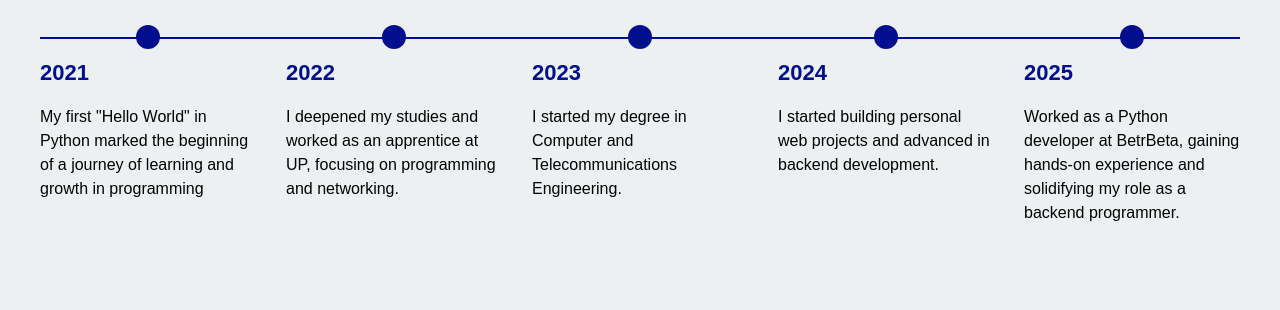
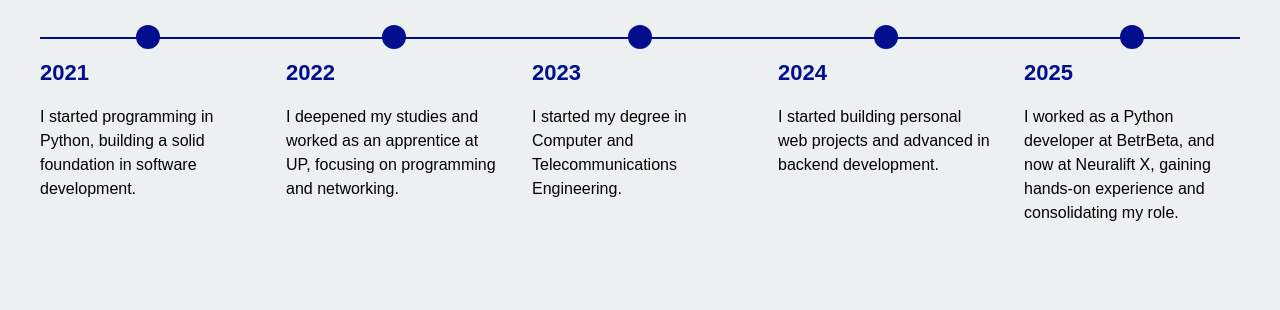
Before and after one commit to Cardoso-Matine/Cardoso-Matine-Portfolio, a Django app: page / in a window 1280 px wide. Shown: the part 794-1104 px from the top of the page. Run offline with Django 5.2, Linux system fonts and the light colour scheme.

Commit message:
update on the timeline

```diff
--- a/portfolio_app/templates/home.html
+++ b/portfolio_app/templates/home.html
@@ -32,7 +32,7 @@
             <div class="timeline-dot"></div>
             <div class="timeline-year">2021</div>
             <div class="timeline-content">
-                My first "Hello World" in Python marked the beginning of a journey of learning and growth in programming
+                I started programming in Python, building a solid foundation in software development.
             </div>
         </div>
         <div class="timeline-item">
@@ -60,7 +60,7 @@
             <div class="timeline-dot"></div>
             <div class="timeline-year">2025</div>
             <div class="timeline-content">
-                Worked as a Python developer at BetrBeta, gaining hands-on experience and solidifying my role as a backend programmer.
+                I worked as a Python developer at BetrBeta, and now at Neuralift X, gaining hands-on experience and consolidating my role.
             </div>
         </div>
     </div>
```
